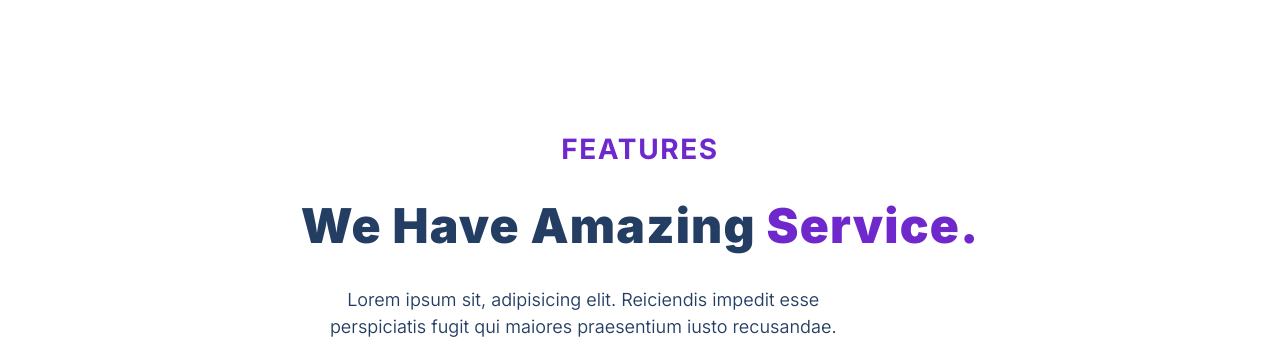
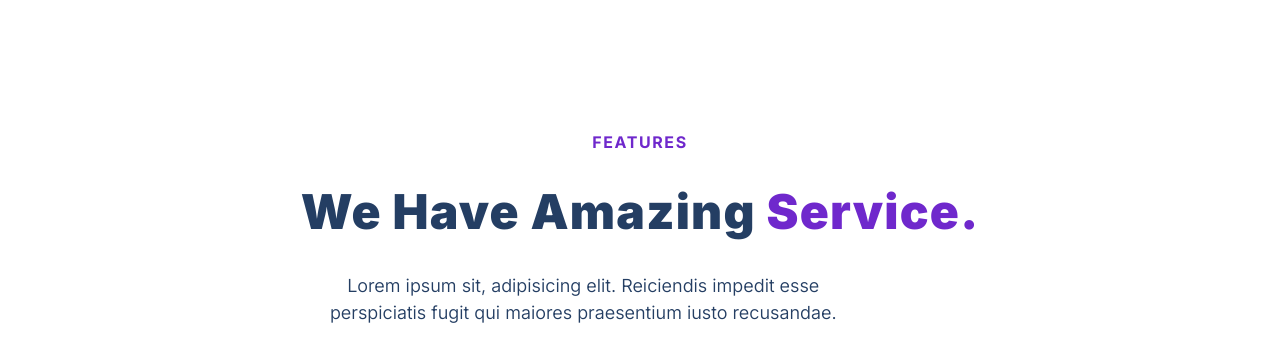
Before and after one commit to msui51/FES-1st-final-project, a plain HTML site: page index.html in a window 1280 px wide. Shown: the part 780-1140 px from the top of the page. Drawn offline with Linux system fonts and the light colour scheme.

Commit message:
changed styling of highlight section

```diff
--- a/index.html
+++ b/index.html
@@ -65,7 +65,7 @@
         <div class="container highlight_container">
             <div class="row highlight_row">
                 <div class="highlight_description">
-                    <h3 class="section_tag"><span class="word_emphasis">FEATURES</span></h3>
+                    <h4 class="section_tag"><span class="word_emphasis">FEATURES</span></h4>
                     <h2 class="highlight_header">We Have Amazing <span class="word_emphasis">Service.</span></h2>
                     <p class="highlight_sub-header">Lorem ipsum sit, adipisicing elit. Reiciendis impedit esse perspiciatis fugit qui maiores praesentium iusto recusandae.</p>
                 </div>
```
